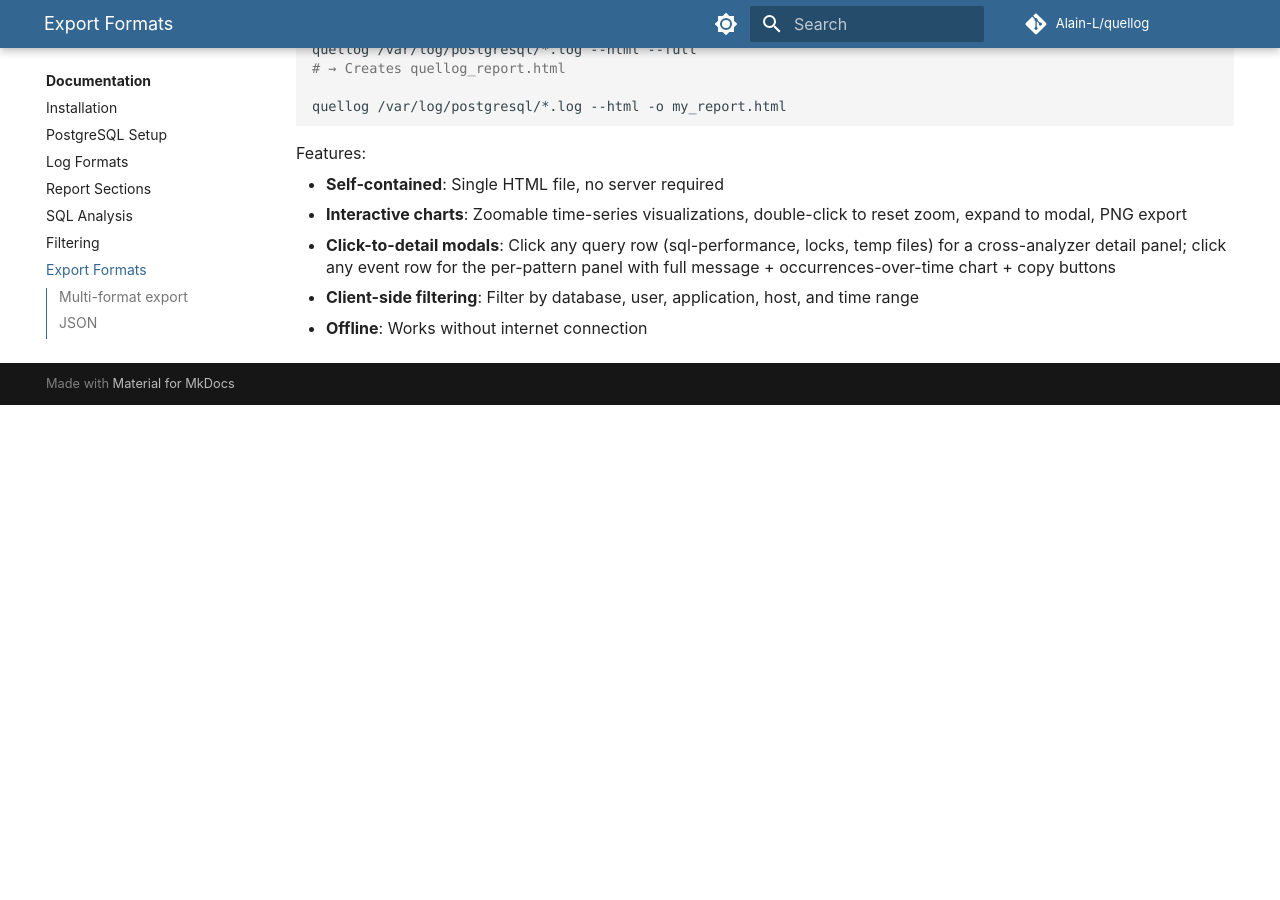
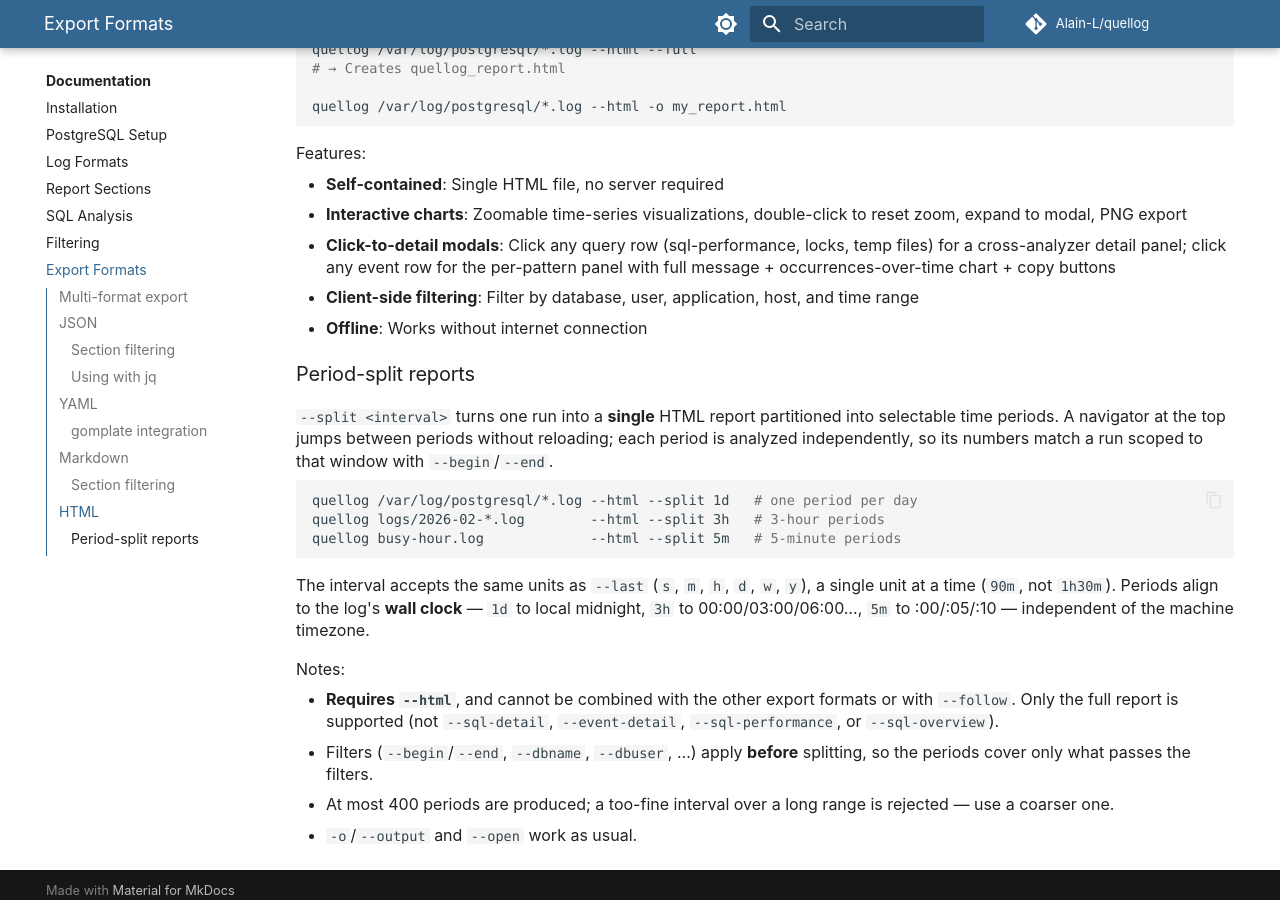
Before and after one commit to Alain-L/quellog, an MkDocs documentation site: the page built from docs/exports.md, in a window 1280 px wide and 900 px high, scrolled down 2427 px. Built offline with MkDocs 1.6.1 and Material for MkDocs 9.7.7, drawn with Linux system fonts in a browser that asks for light colours; comment, search, counter and statistics services are not loaded; before the commit the page ends 2832 px from its top, so only the background shows below that.

Commit message:
docs(split): document --split period reports and wall-clock bounds
- exports.md: 'Period-split reports' subsection under HTML (intervals,
  wall-clock alignment, constraints, 400-period cap)
- README usage example
- filtering.md: clarify --begin/--end match the log's wall clock

````diff
--- a/docs/exports.md
+++ b/docs/exports.md
@@ -131,3 +131,22 @@
 - **Click-to-detail modals**: Click any query row (sql-performance, locks, temp files) for a cross-analyzer detail panel; click any event row for the per-pattern panel with full message + occurrences-over-time chart + copy buttons
 - **Client-side filtering**: Filter by database, user, application, host, and time range
 - **Offline**: Works without internet connection
+
+### Period-split reports
+
+`--split <interval>` turns one run into a **single** HTML report partitioned into selectable time periods. A navigator at the top jumps between periods without reloading; each period is analyzed independently, so its numbers match a run scoped to that window with `--begin`/`--end`.
+
+```bash
+quellog /var/log/postgresql/*.log --html --split 1d   # one period per day
+quellog logs/2026-02-*.log        --html --split 3h   # 3-hour periods
+quellog busy-hour.log             --html --split 5m   # 5-minute periods
+```
+
+The interval accepts the same units as `--last` (`s`, `m`, `h`, `d`, `w`, `y`), a single unit at a time (`90m`, not `1h30m`). Periods align to the log's **wall clock** — `1d` to local midnight, `3h` to 00:00/03:00/06:00…, `5m` to :00/:05/:10 — independent of the machine timezone.
+
+Notes:
+
+- **Requires `--html`**, and cannot be combined with the other export formats or with `--follow`. Only the full report is supported (not `--sql-detail`, `--event-detail`, `--sql-performance`, or `--sql-overview`).
+- Filters (`--begin`/`--end`, `--dbname`, `--dbuser`, …) apply **before** splitting, so the periods cover only what passes the filters.
+- At most 400 periods are produced; a too-fine interval over a long range is rejected — use a coarser one.
+- `-o`/`--output` and `--open` work as usual.
````
Also changed, not shown: README.md (+1 -0 lines), docs/filtering.md (+4 -1 lines).
